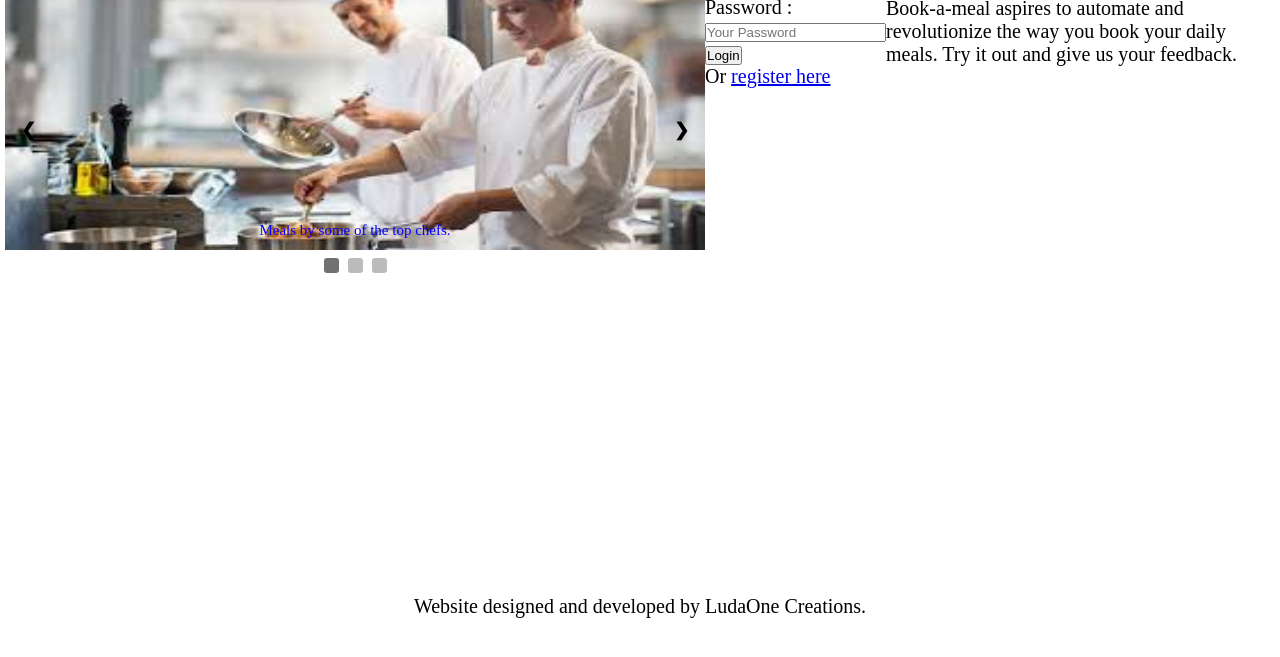
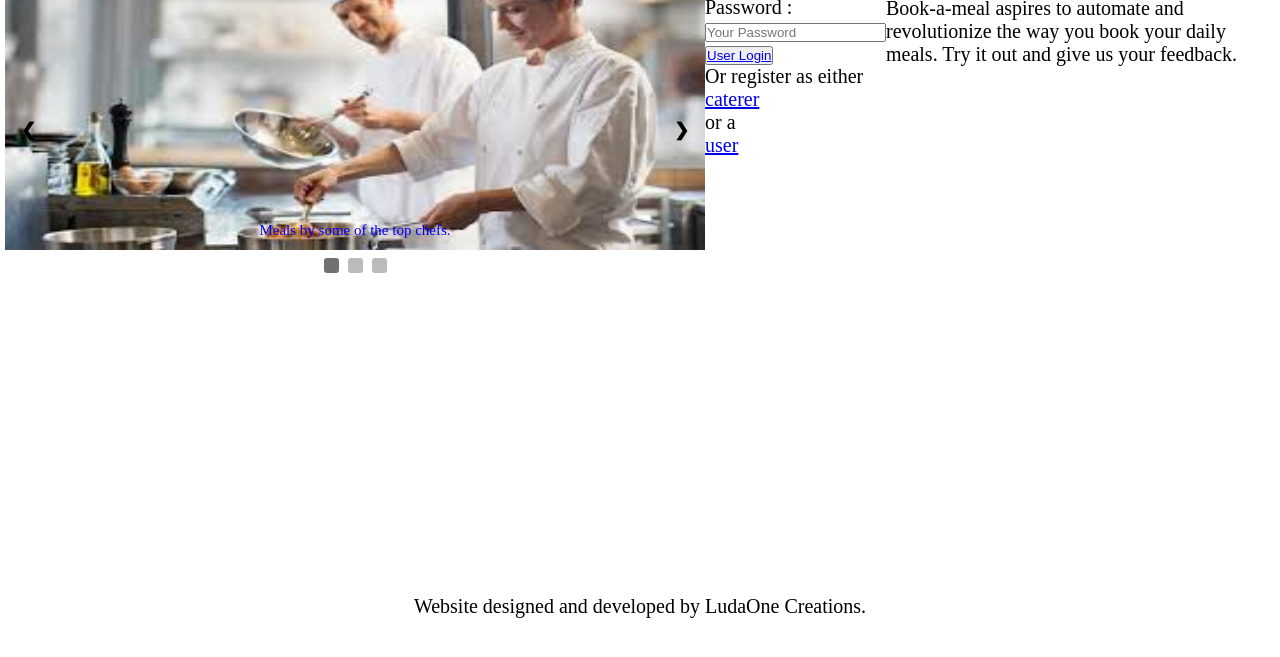
Before and after one commit to luqee/book-a-meal, a plain HTML site: page index.html in a window 1280 px wide. Shown: the part 105-762 px from the top of the page. Drawn offline with Linux system fonts and the light colour scheme.

Commit message:
Refactor the landing page

```diff
--- a/index.html
+++ b/index.html
@@ -55,8 +55,10 @@
                     <form id="login-form">
                         <label for="email">E-mail :<input type="text" name="email" placeholder="E-mail address"></label>
                         <label for="password">Password :<input type="password" name="password" placeholder="Your Password"></label>
-                        <button id="btn-login">Login</button><br>
-                        <p>Or <a href="./UI/templates/register.html">register here</a></p>
+                        <button id="btn-login"> <a href="./UI/templates/userDash.html">User Login</a></button><br>
+                        <p>Or register as either<br>
+                          <a href="./UI/templates/catererRegister.html">caterer</a><br>
+                           or a <br><a href="./UI/templates/userRegister.html">user</a><br></p>
                     </form>
                 </div>
             </div>
```
